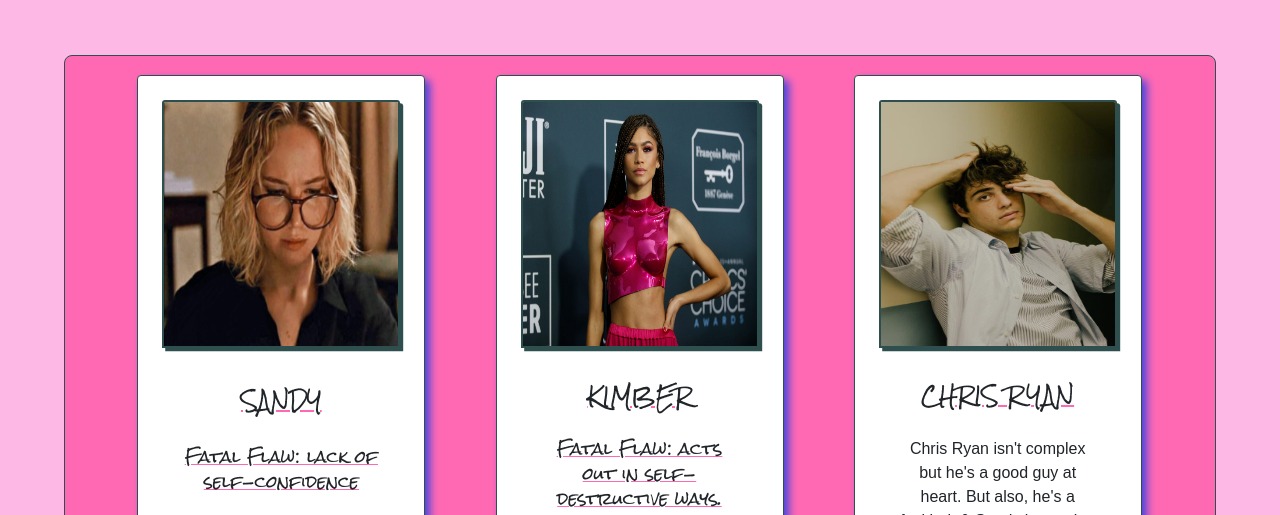
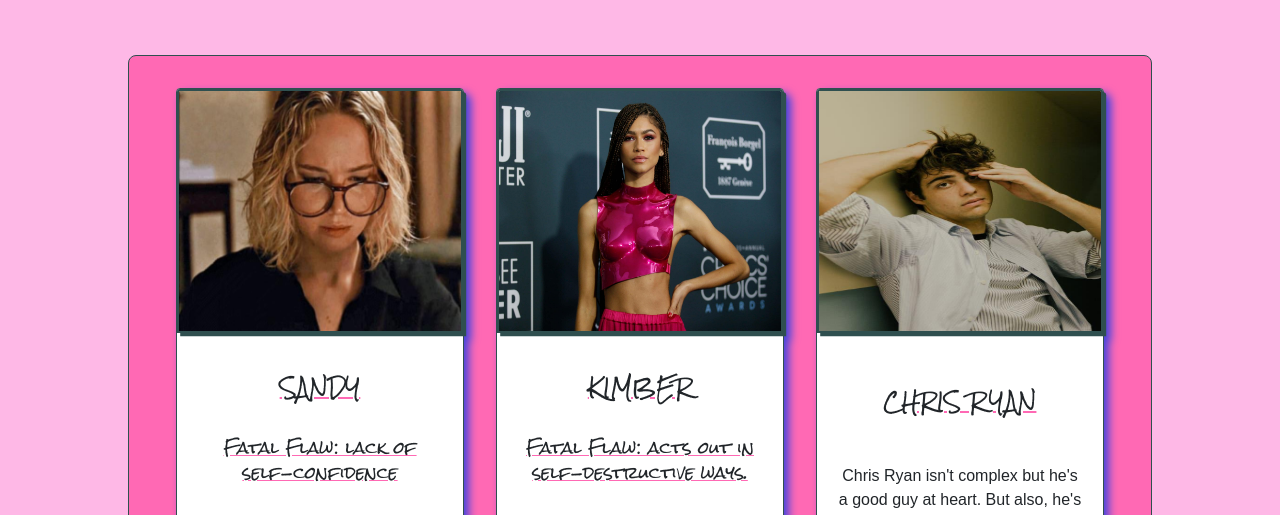
Before and after one commit to davisstacked/ItsGonnaBeGreat, a plain HTML site: page pages/ItsGonnaBeGreat/characters.html in a window 1280 px wide. Shown: the part 209-724 px from the top of the page. Drawn offline with nearby package versions, Linux system fonts and the light colour scheme.

Commit message:
adjusted project page styling

```diff
--- a/main.css
+++ b/main.css
@@ -135,11 +135,12 @@ span {
 .project-container {
   display: flex;
   flex-wrap: wrap;
-  width: 90%;
-  justify-content: space-evenly;
+  width: 80%;
+  justify-content: center;
+  padding: 1rem 0 1rem 0;
   text-align:center;
   height: 100%;
-  padding: .2rem;
+  /* padding: .2rem; */
   border-radius: .5rem;
   background-color: hotpink;
   -webkit-border-radius: .5rem;
@@ -153,10 +154,7 @@ span {
   background-color: cream;
   filter: drop-shadow(5px 5px 4px #4444dd);
   position: relative;
-  margin-top: 1rem;
-  margin-right: 1px;
-  padding: 1.5rem;
-  border:;
+  margin: 1rem;
   display: flex;
   flex-direction: column;
   justify-content: space-between;
@@ -194,6 +192,10 @@ span {
 .about-section {
   display: flex;
   flex-direction: column;
+}
+
+.about-nav {
+  background-color: rgb(206, 209, 185);
 }
 
 .about-container {
@@ -241,11 +243,14 @@ figure {
 
 .table-image {
   width: 60%;
+  border: 1px slategray solid;
 }
 
 .description {
   display: flex;
   justify-content: center;
+  border: 1px darkslategrey solid;
+  background-color: rgb(206, 209, 185);
 
 }
 
```
Also changed, not shown: pages/about.html (+1 -1 lines).
